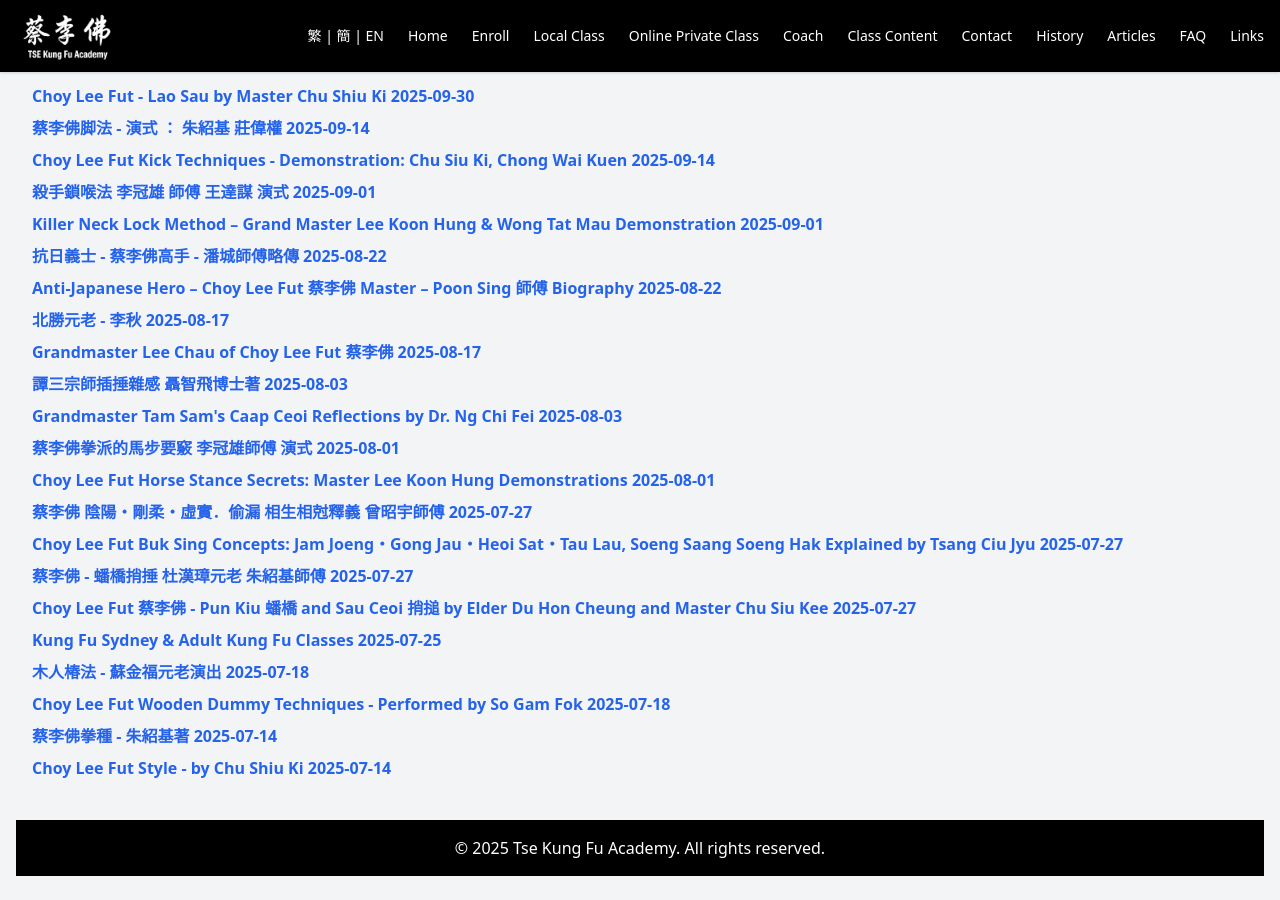
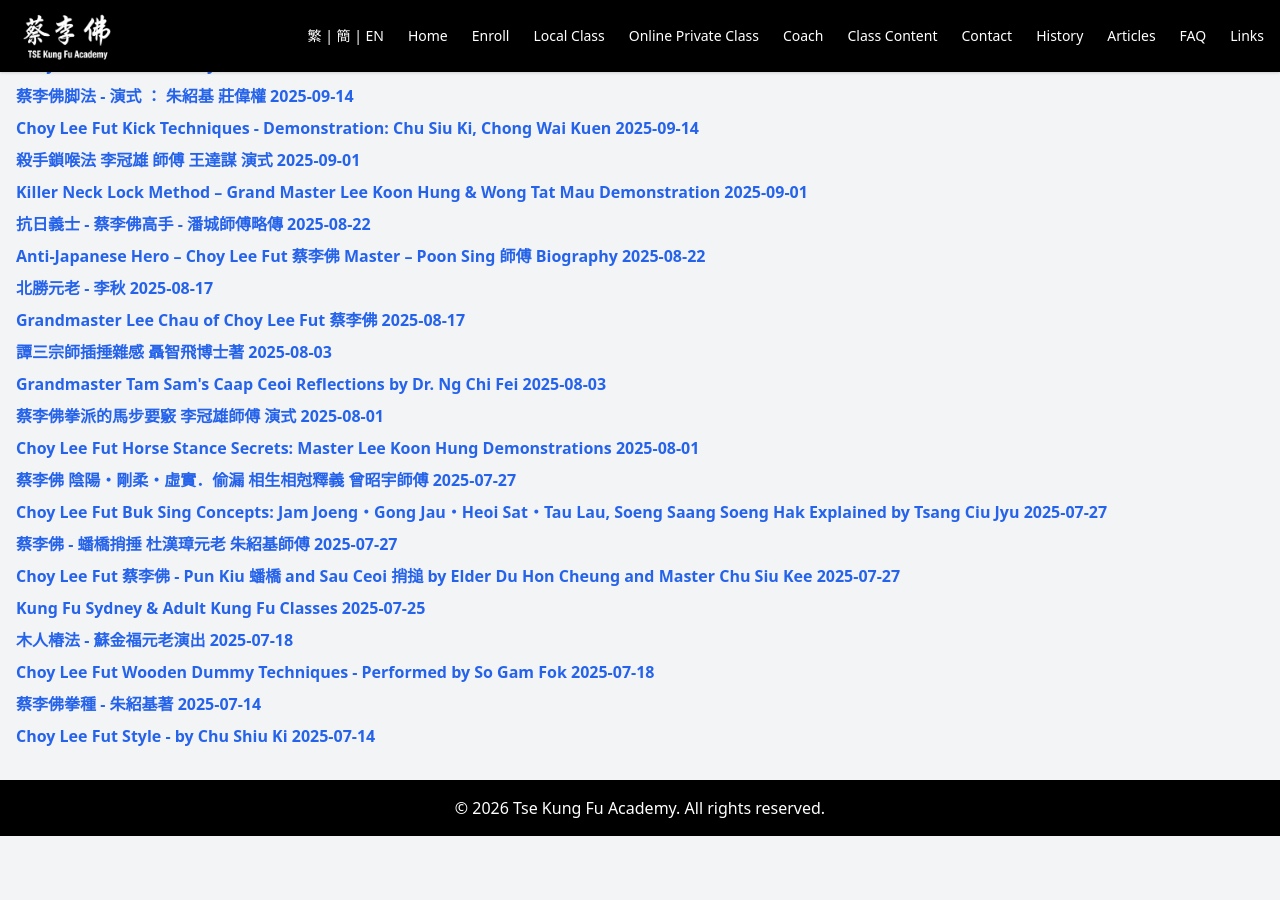
Before and after one commit to sydneykungfu/sydneykungfu.github.io, a Jekyll site: the page built from blog/index.html, in a window 1280 px wide and 900 px high, scrolled down 724 px. Built offline with Jekyll 4.4.1, drawn with Linux system fonts in a browser that asks for light colours; after the commit the page ends 1560 px from its top, so only the background shows below that.

Commit message:
fix: update footer year to 2026 and change main tag to section in blog index

```diff
--- a/_layouts/default.html
+++ b/_layouts/default.html
@@ -118,7 +118,7 @@
 
   <!-- Footer -->
   <footer class="bg-black text-white text-center py-4">
-    &copy; 2025 Tse Kung Fu Academy. All rights reserved.
+    &copy; 2026 Tse Kung Fu Academy. All rights reserved.
   </footer>
 
   <script type="application/ld+json">
--- a/blog/index.html
+++ b/blog/index.html
@@ -16,9 +16,8 @@
     image: "https://sydneykungfu.au/assets/images/hero_01_compressed.png"
 ---
 
-<main class="container px-4 py-6">
+<section class="container px-4 py-6">
   <h1 class="text-2xl font-bold mb-4">Articles</h1>
-  <main class="container mx-auto px-4 py-8">
     <ul>
       <li class="mb-2">
         <a href="/kungfu-movements.html" class="text-blue-600 hover:underline font-semibold">Choy Lee Fut Techniques 蔡李佛技巧</a>
@@ -35,4 +34,4 @@
         </li>
       {% endfor %}
     </ul>
-</main>
+</section>
```
